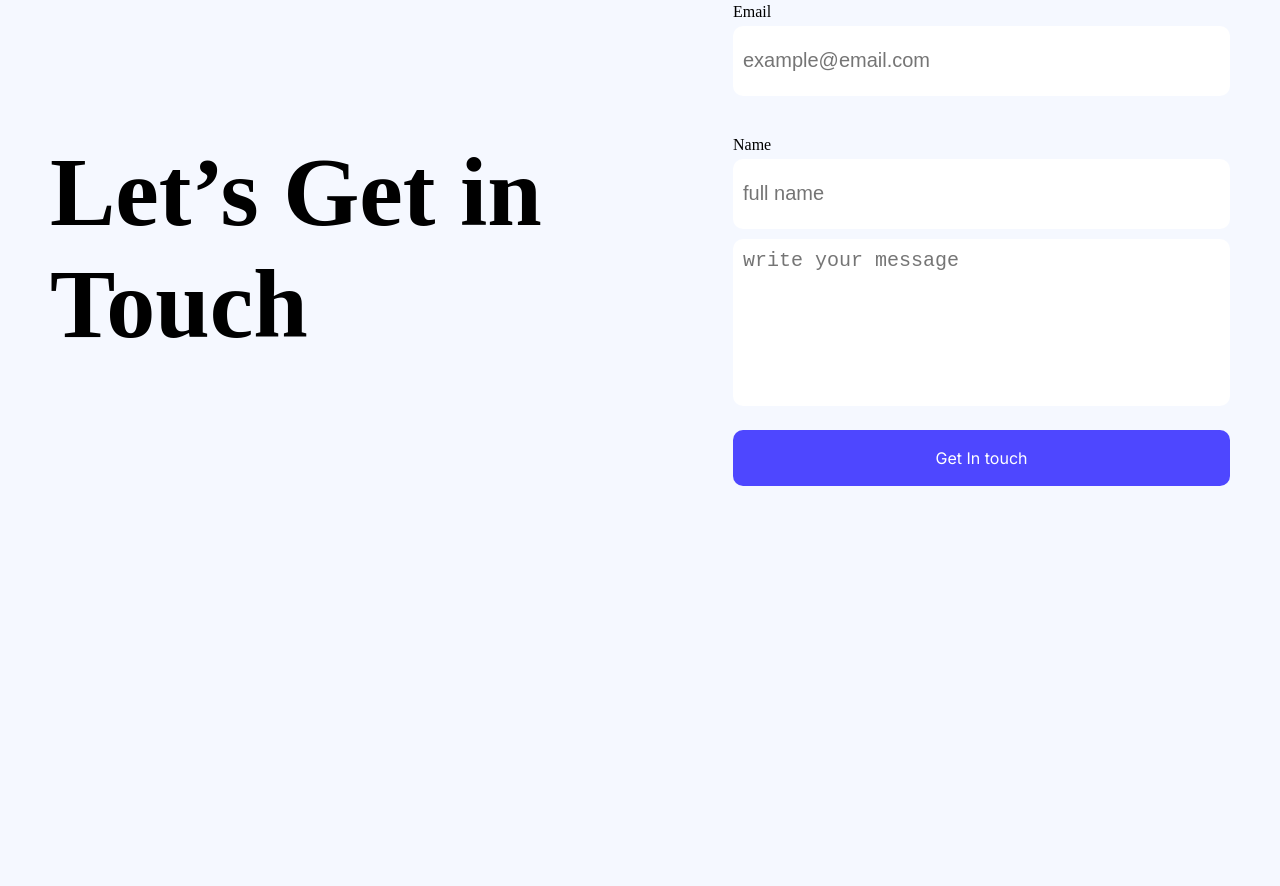
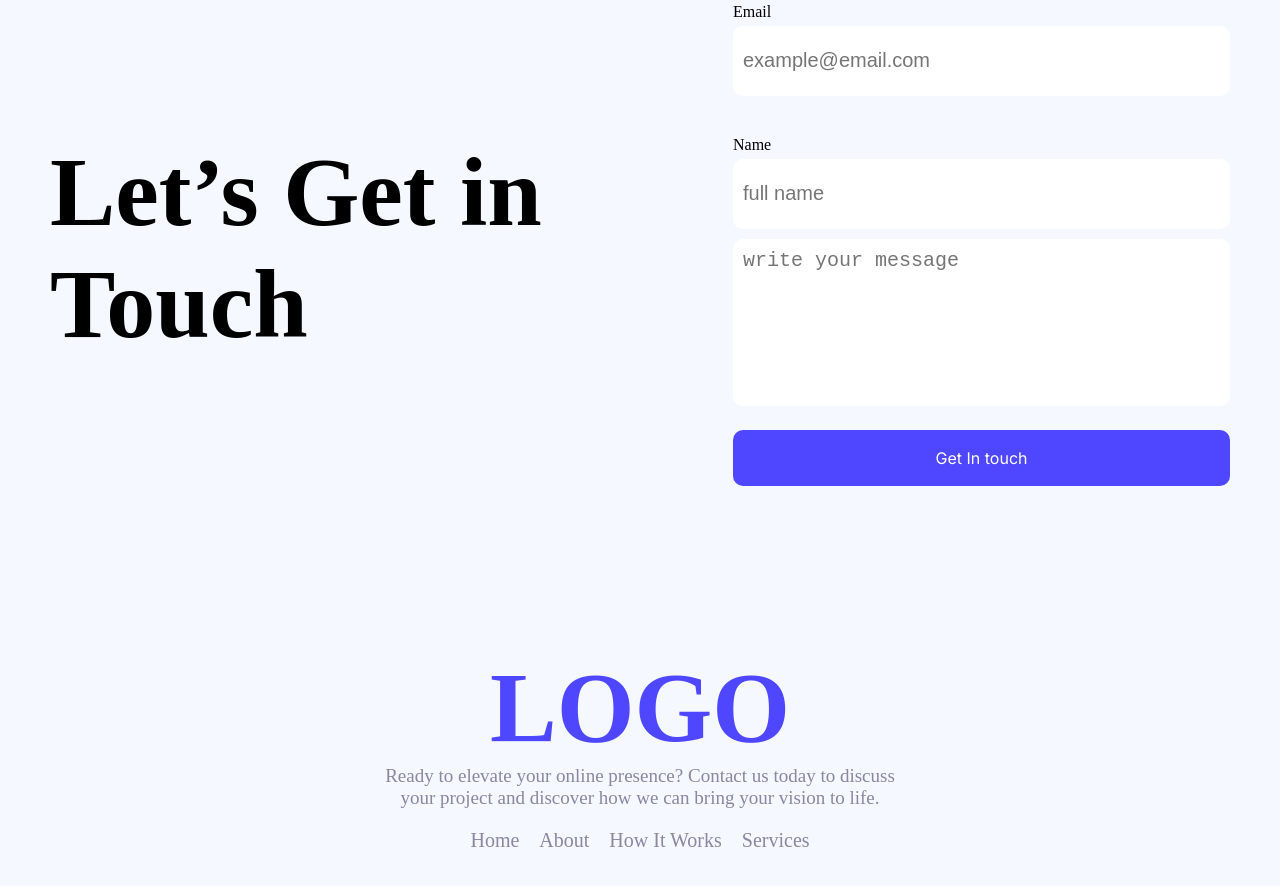
Before and after one commit to siddiquemd786/my-first-landingpage-inhero, a plain HTML site: page index.html in a window 1280 px wide. Shown: the part 2986-3872 px from the top of the page. Before the commit the page ends 3532 px from the top, so only its background shows below. Drawn offline with Linux system fonts and the light colour scheme.

Commit message:
Done footer part

```diff
--- a/index.html
+++ b/index.html
@@ -135,7 +135,18 @@
     </main>
 
     <footer>
-
+        <div class="footerpart">
+            <h1>LOGO</h1>
+        <p>Ready to elevate your online presence? Contact us today to discuss your project and discover how we can bring your vision to life.</p>
+        <div class="last-part" >
+            <ul>
+            <li><a href="">Home</a></li>
+            <li><a href="">About</a></li>
+            <li><a href="">How It Works</a></li>
+            <li><a href="">Services</a></li>
+        </ul>
+        </div>
+        </div>
 
     </footer>
 
--- a/style.css
+++ b/style.css
@@ -321,3 +321,45 @@ textarea{
     cursor: pointer;
     font-family: "Inter", sans-serif;
 }
+
+footer{
+    display: flex;
+    justify-content: center;
+    align-items: center;
+    text-align: center;
+    width: 100%;
+    height: 428px;
+
+
+.last-part ul{
+    display: flex;
+    justify-content: center;
+    gap: 20px;
+}
+.footerpart{
+    width: 531px;
+    height: 221px;
+    text-align: center;
+    background-color: #F5F8FF;
+}
+.footerpart h1{
+    font-size: 100px;
+    color: #4E47FF;
+}
+.footerpart p{
+    width: 531px;
+    text-align: center;
+    font-size: 19px;
+    color: #8987A1;
+}
+.last-part ul li{
+    list-style: none;
+    margin-top: 20px;
+
+}
+.last-part ul a{
+    text-decoration: none;
+    color: #8987A1;
+    font-size: 20px;
+
+}
```
